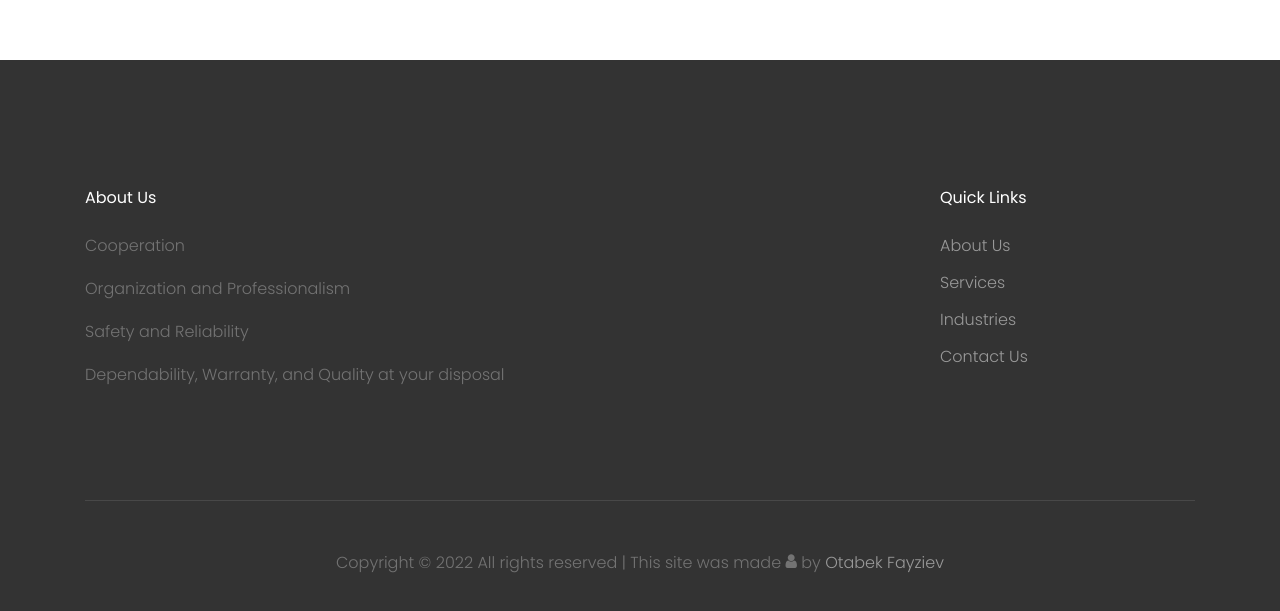
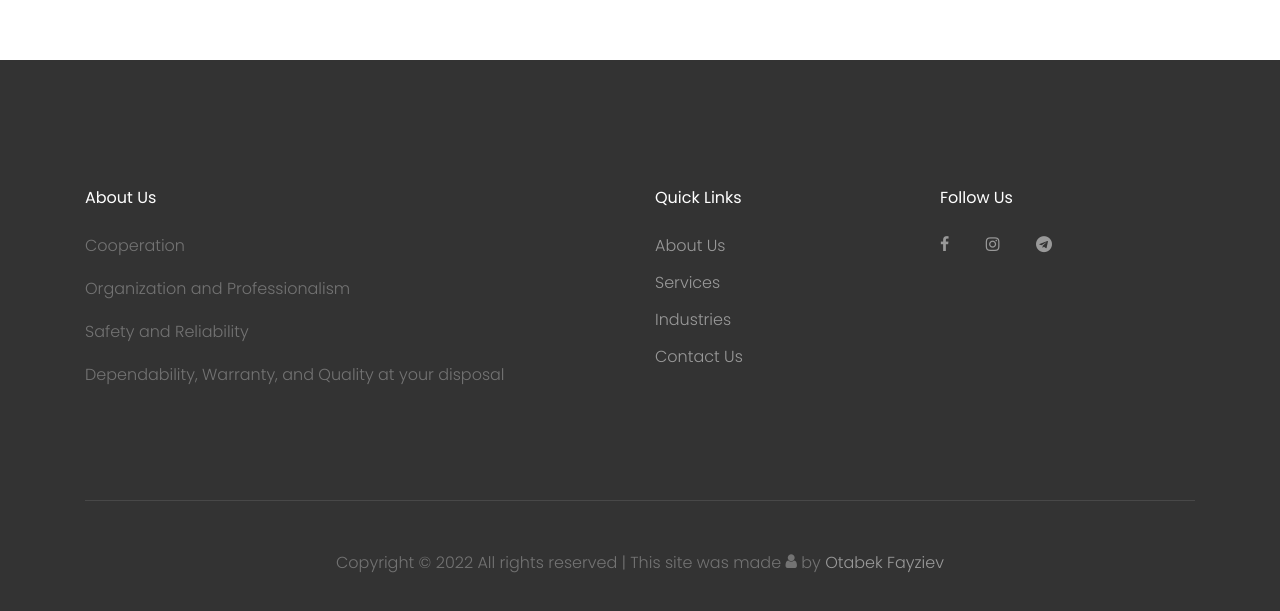
Before and after one commit to ota-fayz/red, a plain HTML site: page index.html in a window 1280 px wide. Shown: the part 5889-6500 px from the top of the page. Drawn offline with nearby package versions, Linux system fonts and the light colour scheme; files whose address does not match are found by name; a web font is replaced by a local one.

Commit message:
social links

```diff
--- a/index.html
+++ b/index.html
@@ -437,6 +437,12 @@
                             <li><a href="#section-contact">Contact Us</a></li>
                         </ul>
                     </div>
+                    <div class="col-md-3">
+                        <h2 class="footer-heading mb-4">Follow Us</h2>
+                        <a target="_blank" href="https://www.facebook.com/groups/1360870794363066" class="pl-0 pr-3"><span class="icon-facebook"></span></a>
+                        <a target="_blank" href="https://www.instagram.com/usa.hiringdriver/?r=nametag" class="pl-3 pr-3"><span class="icon-instagram"></span></a>
+                        <a target="_blank" href="https://t.me/hrtruckdrivers" class="pl-3 pr-3"><span class="icon-telegram"></span></a>
+                    </div>
                 </div>
             </div>
         </div>
```
